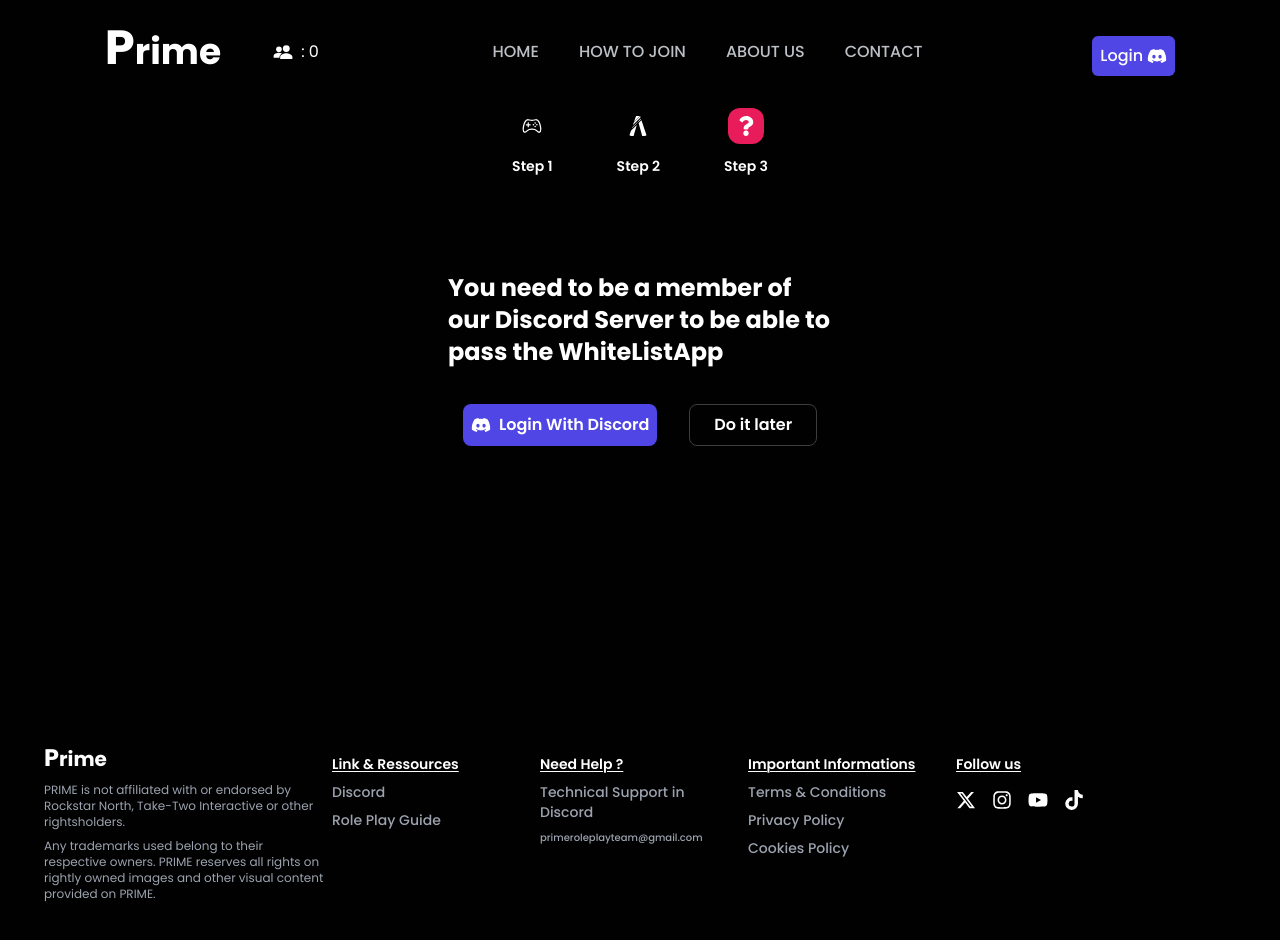
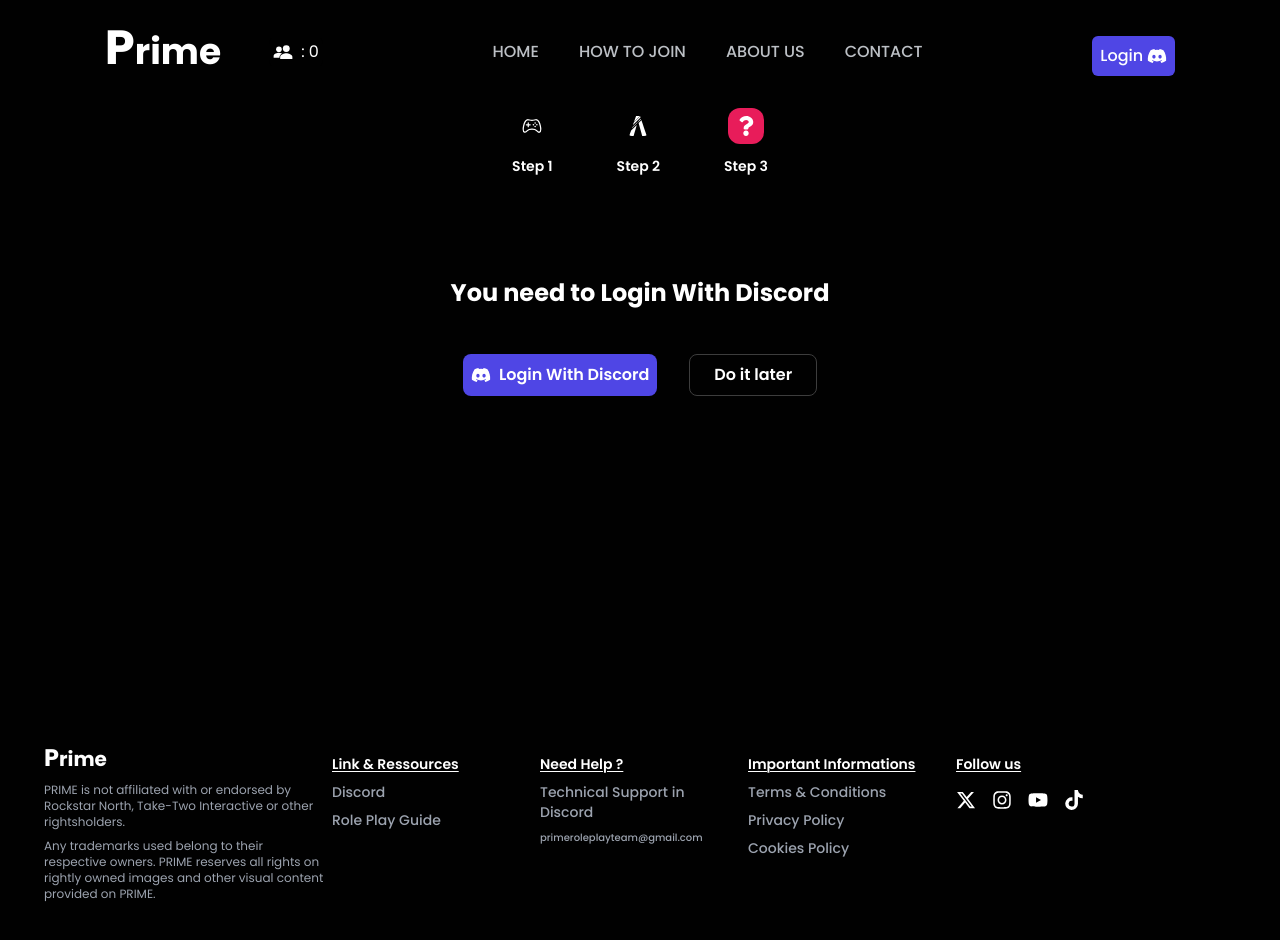
Before and after one commit to BoubakerSaif/Primev1, a React (Vite) app in the folder Client/: page /joinus in a window 1280 px wide. Both pictures are taken after a click on the element "Step 3". Shown: the top 940 px of the page. Built offline with nearby package versions, Linux system fonts and the light colour scheme; no server answers.

Commit message:
undertreat

```diff
--- a/Client/src/Components/Whitelist/JoinDiscord.jsx
+++ b/Client/src/Components/Whitelist/JoinDiscord.jsx
@@ -1,7 +1,11 @@
 import React from "react";
 import { Link } from "react-router-dom";
 import { FaDiscord } from "react-icons/fa";
+import { useDispatch } from "react-redux";
+import { clearCredentials } from "../../Redux/authSlice";
 const JoinDiscord = () => {
+  const dispatch = useDispatch();
+
   return (
     <div className="text-white flex items-start justify-around h-[400px] w-[700px] max-xl:w-[600px] mt-12 ">
       <div className="flex flex-col items-center  h-32 w-96 justify-around gap-9 ">
@@ -11,6 +15,9 @@
         </h1>
         <div className="flex gap-8 font-semibold">
           <Link
+            onClick={() => {
+              dispatch(clearCredentials());
+            }}
             target="_blank"
             to={"https://discord.com/invite/UJEgUBMBT8"}
             className="bg-indigo-600 px-[3px] py-1 rounded-lg hover:bg-[#1d1d1d] flex items-center gap-2"
--- a/Client/src/Components/Whitelist/LoginFirst.jsx
+++ b/Client/src/Components/Whitelist/LoginFirst.jsx
@@ -7,10 +7,7 @@
     <div>
       <div className="text-white flex items-start justify-around h-[400px] w-[700px] max-xl:w-[600px] mt-12 ">
         <div className="flex flex-col items-center  h-32 w-96 justify-around gap-9 ">
-          <h1 className="font-bold text-2xl">
-            You need to be a member of our Discord Server to be able to pass the
-            WhiteListApp
-          </h1>
+          <h1 className="font-bold text-2xl">You need to Login With Discord</h1>
           <div className="flex gap-8 font-semibold">
             <Link
               to={"http://localhost:5000/auth"}
--- a/Client/src/Components/Whitelist/Step3.jsx
+++ b/Client/src/Components/Whitelist/Step3.jsx
@@ -1,11 +1,14 @@
 import React from "react";
 import { Link } from "react-router-dom";
 import white from "../../assets/images/white.png";
+import { useSelector } from "react-redux";
 
 const Step3 = ({ setStep }) => {
+  const { userInfo } = useSelector((state) => state.auth);
   return (
     <div className="text-white flex items-start justify-around h-[400px] w-[700px] max-xl:w-[600px] mt-12 ">
       <img src={white} className="w-36  " />
+      {userInfo?.whiteListStatus == "noApp" && (
         <div className="flex flex-col items-center  h-32 w-96 justify-around gap-3 ">
           <h1 className="font-bold text-2xl">
             The WhiteListApp is composed of 5 categories of questions
@@ -27,6 +30,10 @@
             </Link>
           </div>
         </div>
+      )}
+      {userInfo?.whiteListStatus == "Pending" && (
+        <div className="text-white">Your Whitelist app is under treatement</div>
+      )}
     </div>
   );
 };
--- a/Client/src/Components/Whitelist/Step4.jsx
+++ b/Client/src/Components/Whitelist/Step4.jsx
@@ -7,9 +7,7 @@
     <div className="text-white flex items-start justify-around h-[400px] w-[700px] max-xl:w-[600px] mt-12 ">
       <img src={white} className="w-36  " />
       <div className="flex flex-col items-center  h-32 w-96 justify-around gap-3 ">
-        <h1 className="font-bold text-2xl">
-          The WhiteListApp is composed of 5 categories of questions
-        </h1>
+        <h1 className="font-bold text-2xl">Rules</h1>
         <div className="flex gap-8 font-semibold">
           <button
             onClick={() => {
@@ -18,7 +16,7 @@
             }}
             className="bg-[#e81c5a] px-4 py-2 rounded-lg hover:bg-[#1d1d1d]"
           >
-            Start the App
+            Accept Rules
           </button>
           <Link
             to={"/"}
--- a/Client/src/Pages/How.jsx
+++ b/Client/src/Pages/How.jsx
@@ -21,6 +21,7 @@
 Step3;
 const How = () => {
   const [step, setStep] = useState("step1");
+  console.log(step);
   const [cat, setCat] = useState("");
   const { userInfo } = useSelector((state) => state.auth);
   const [whiteList, setWhiteList] = useState({
@@ -94,9 +95,7 @@
             />
             <p className="text-sm font-semibold">Step 3</p>
           </div>
-          {userInfo &&
-            userInfo?.guilds?.filter((el) => el.id == "1273036528196653077")
-              .length == 1 && (
+          {step == "step4" && (
             <div
               onClick={() => {
                 setStep("step4");
@@ -106,7 +105,7 @@
             >
               <FaRegCheckCircle
                 className={`bg-[#131313]text-white text-4xl p-2 rounded-xl ${
-                    step == "step4" ? "bg-[#e81c5a] " : ""
+                  step == "step4" ? "bg-[#e81c5a]" : ""
                 } `}
               />
               <p className="text-sm font-semibold">Step 4</p>
--- a/Client/src/Redux/userSlice.js
+++ b/Client/src/Redux/userSlice.js
@@ -35,6 +35,7 @@
 const userSlice = createSlice({
   name: "user",
   initialState: {},
+
   extraReducers: (builder) => {
     builder.addCase(loginUser.pending, (state) => {
       state.loading = true;
```
Lines whose indentation alone changed are shown as unchanged.
